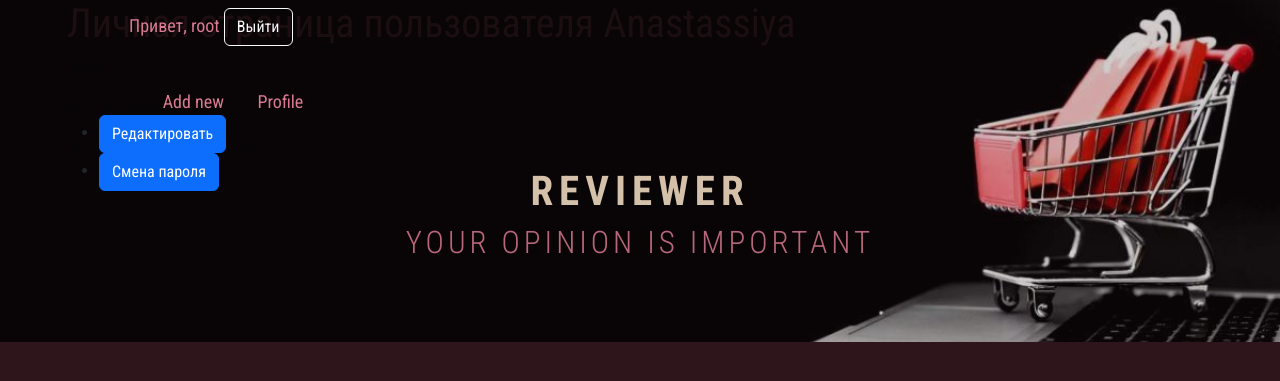
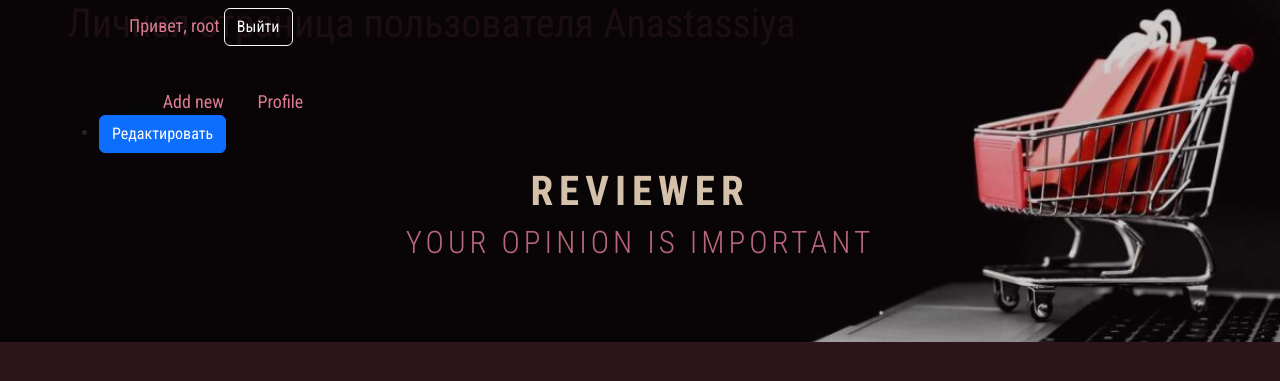
Before and after one commit to AnastassiyaProkudina/control_8_anastassiya_prokudina, a Django app: page /auth/profile/2 in a window 1280 px wide. Shown: the top 381 px of the page. Run offline with Django 4.2, Linux system fonts and the light colour scheme; the first user in the database is signed in; data comes from the database, SQL or seed files in the repository; some libraries are stand-ins or nearby versions.

Commit message:
поправила просмотр профайла

```diff
--- a/accounts/templates/user_detail.html
+++ b/accounts/templates/user_detail.html
@@ -2,8 +2,7 @@
 {% block title %}Пользователь{% endblock %}
 
 {% block menu %}
-    <li><a href=" {% url 'accounts:change' user_obj.pk %}" class="btn btn-primary">Редактировать</a></li>
-    <li><a href="#" class="btn btn-primary">Смена пароля</a></li>
+    <li><a href="{% url 'accounts:change' user_obj.pk %}" class="btn btn-primary">Редактировать</a></li>
 {% endblock %}
 
 {% block content %}
```
